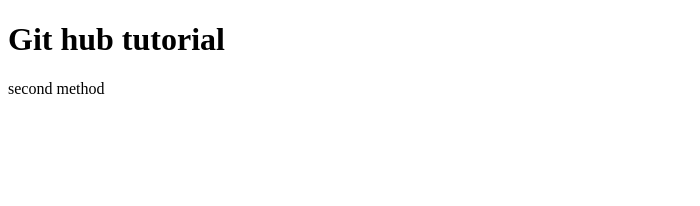
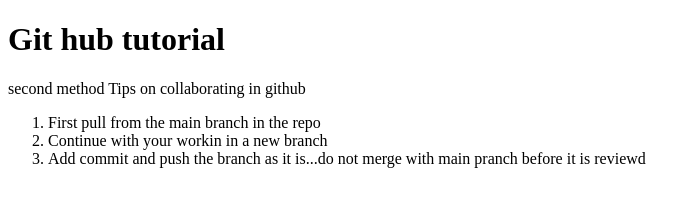
Before and after one commit to BraniceA/sec-method, a plain HTML site: page index.html in a window 1280 px wide. Shown: the whole page, without its empty margins (0-700 px from the left). Drawn offline with Linux system fonts and the light colour scheme.

Commit message:
Added more to index.html file

```diff
--- a/index.html
+++ b/index.html
@@ -8,5 +8,11 @@
 <body>
     <h1>Git hub tutorial</h1>
     second method
+    Tips on collaborating in github
+    <ol>
+        <li>First pull from the main branch in the repo</li>
+        <li>Continue with your workin in a new branch</li>
+        <li>Add commit and push the branch as it is...do not merge with main pranch before it is reviewd</li>
+    </ol>
 </body>
 </html>
```
